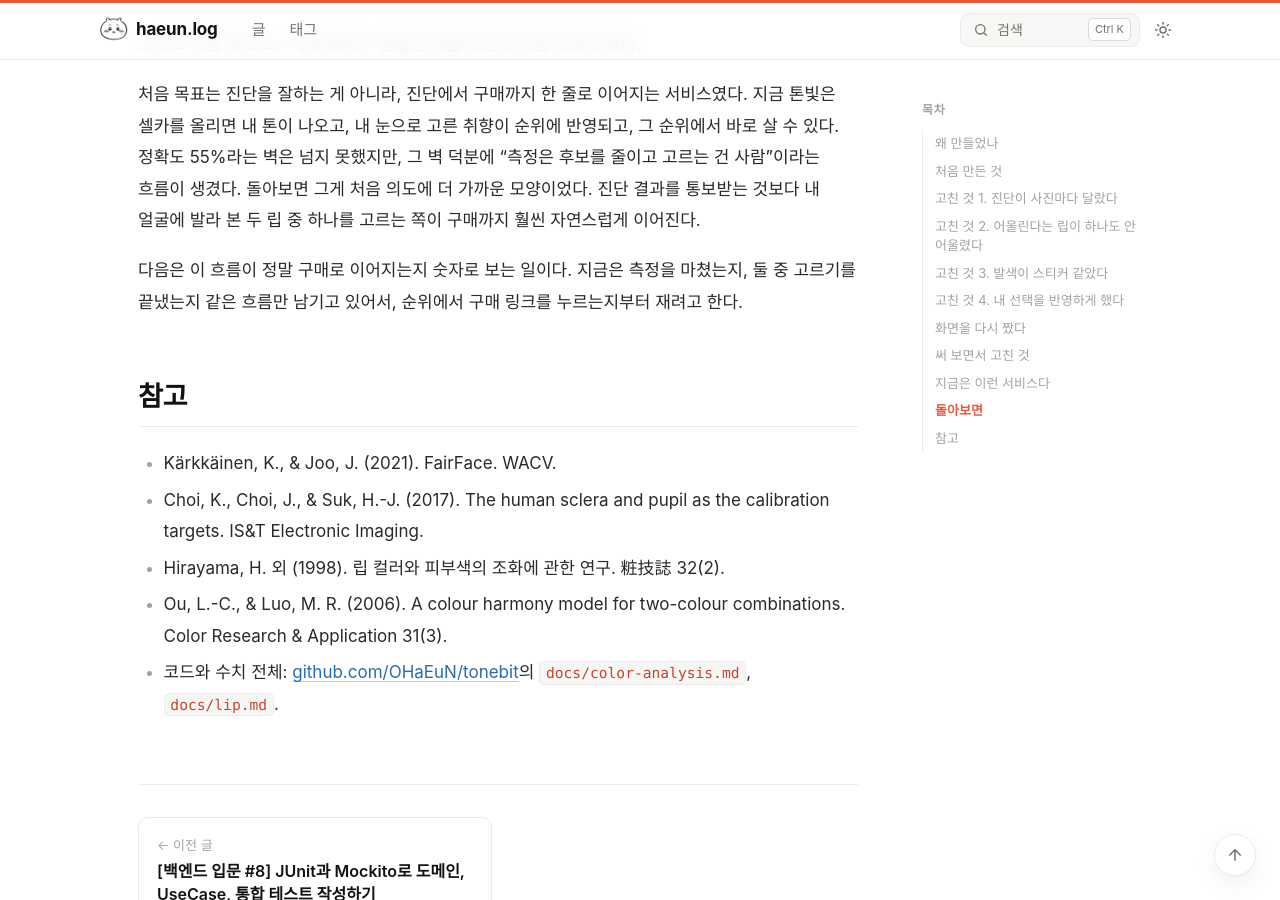
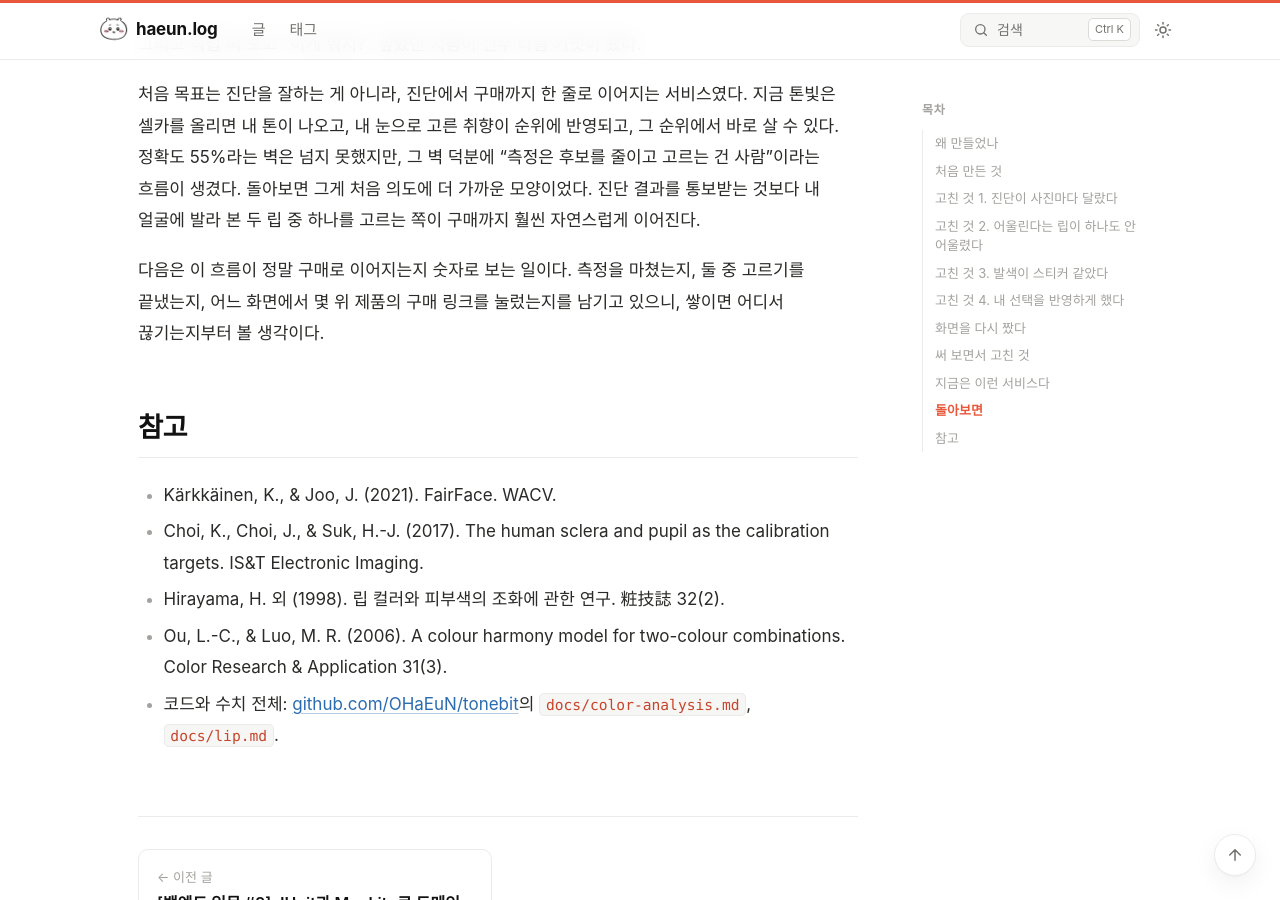
Before and after one commit to OHaEuN/OHaEuN, a Jekyll site: the page built from _posts/2026-11-04-31.md, in a window 1280 px wide and 900 px high, scrolled down 8305 px. Built offline with Jekyll 4.4.1, drawn with Linux system fonts in a browser that asks for light colours; nearby versions of some CDN libraries; some web fonts are replaced.

Commit message:
Post 31: the purchase clicks are already recorded, with screen and rank

```diff
--- a/_posts/2026-11-04-31.md
+++ b/_posts/2026-11-04-31.md
@@ -126,7 +126,7 @@ description: "셀카 한 장으로 퍼스널 컬러를 가늠하는 서비스를
 
 처음 목표는 진단을 잘하는 게 아니라, 진단에서 구매까지 한 줄로 이어지는 서비스였다. 지금 톤빛은 셀카를 올리면 내 톤이 나오고, 내 눈으로 고른 취향이 순위에 반영되고, 그 순위에서 바로 살 수 있다. 정확도 55%라는 벽은 넘지 못했지만, 그 벽 덕분에 "측정은 후보를 줄이고 고르는 건 사람"이라는 흐름이 생겼다. 돌아보면 그게 처음 의도에 더 가까운 모양이었다. 진단 결과를 통보받는 것보다 내 얼굴에 발라 본 두 립 중 하나를 고르는 쪽이 구매까지 훨씬 자연스럽게 이어진다.
 
-다음은 이 흐름이 정말 구매로 이어지는지 숫자로 보는 일이다. 지금은 측정을 마쳤는지, 둘 중 고르기를 끝냈는지 같은 흐름만 남기고 있어서, 순위에서 구매 링크를 누르는지부터 재려고 한다.
+다음은 이 흐름이 정말 구매로 이어지는지 숫자로 보는 일이다. 측정을 마쳤는지, 둘 중 고르기를 끝냈는지, 어느 화면에서 몇 위 제품의 구매 링크를 눌렀는지를 남기고 있으니, 쌓이면 어디서 끊기는지부터 볼 생각이다.
 
 ## 참고
 
```
